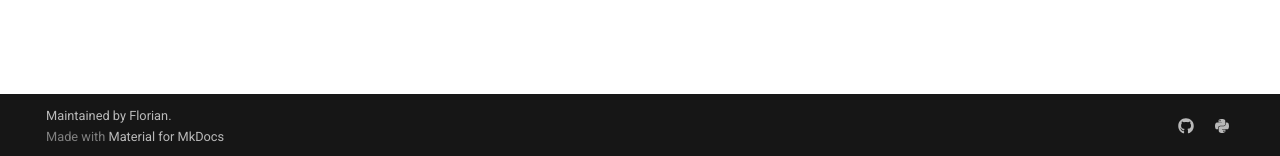
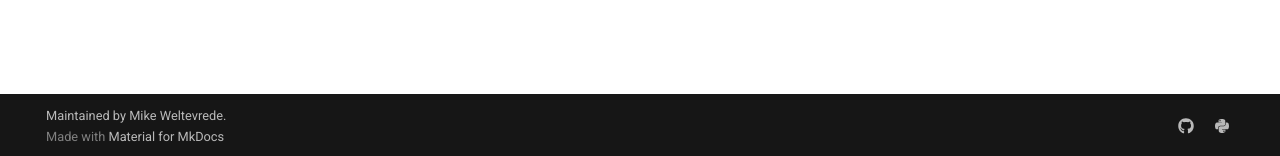
Before and after one commit to mikeweltevrede/contribute-to-open-source, an MkDocs documentation site: the page built from docs/index.md, in a window 1280 px wide. Shown: the part 741-897 px from the top of the page. Built offline with MkDocs 1.6.1 and Material for MkDocs 9.7.7, drawn with Linux system fonts in a browser that asks for light colours; comment, search, counter and statistics services are not loaded.

Commit message:
Fix issues from template generation

```diff
--- a/mkdocs.yml
+++ b/mkdocs.yml
@@ -1,11 +1,11 @@
 site_name: contribute-to-open-source
 repo_url: https://github.com/mikeweltevrede/contribute-to-open-source
-site_url: https://mikeweltevrede.github.io/contribute-to-open-source
+site_url: https://github.com/mikeweltevrede/contribute-to-open-source
 site_description: Tool to help one to contribute to Open Source projects. Goal is to search Github for open issues that might be interesting.
 site_author: Mike Weltevrede
 edit_uri: edit/main/docs/
 repo_name: mikeweltevrede/contribute-to-open-source
-copyright: Maintained by <a href="https://mikeweltevrede.com">Florian</a>.
+copyright: Maintained by Mike Weltevrede.
 
 nav:
   - Home: index.md
--- a/pyproject.toml
+++ b/pyproject.toml
@@ -18,9 +18,9 @@
 source = "scm"
 
 [project.urls]
-Homepage = "https://mikeweltevrede.github.io/contribute-to-open-source/"
+Homepage = "https://github.com/mikeweltevrede/contribute-to-open-source/"
 Repository = "https://github.com/mikeweltevrede/contribute-to-open-source"
-Documentation = "https://mikeweltevrede.github.io/contribute-to-open-source/"
+Documentation = "https://github.com/mikeweltevrede/contribute-to-open-source/"
 
 [tool.pdm.dev-dependencies]
 test = [
```
Also changed, not shown: README.md (+1 -1 lines).
